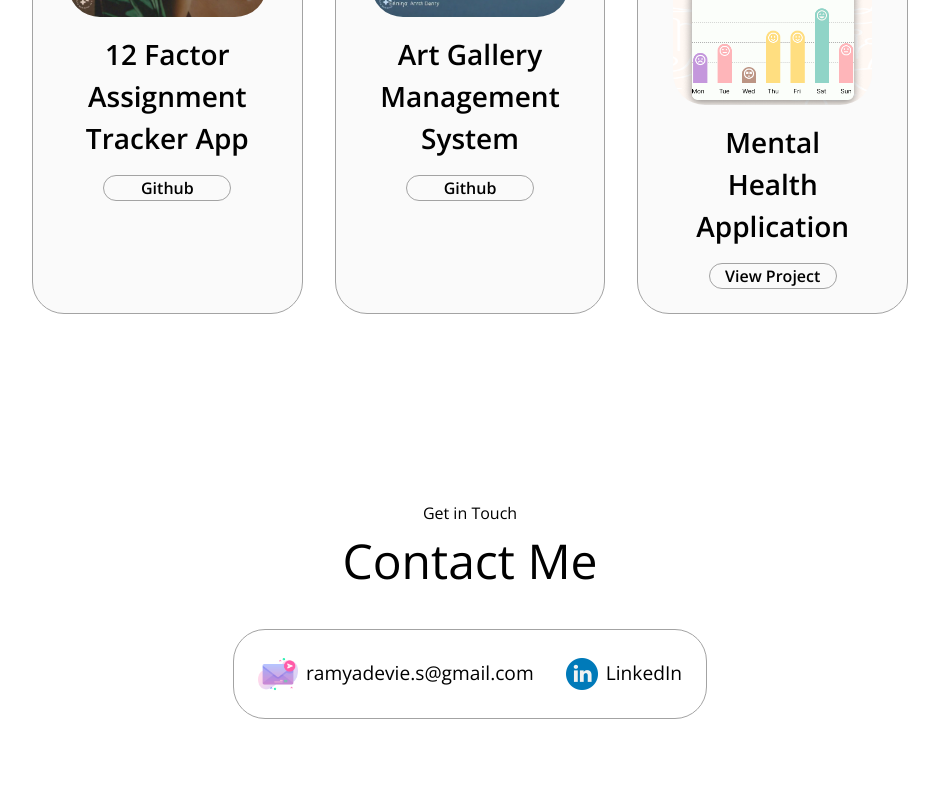
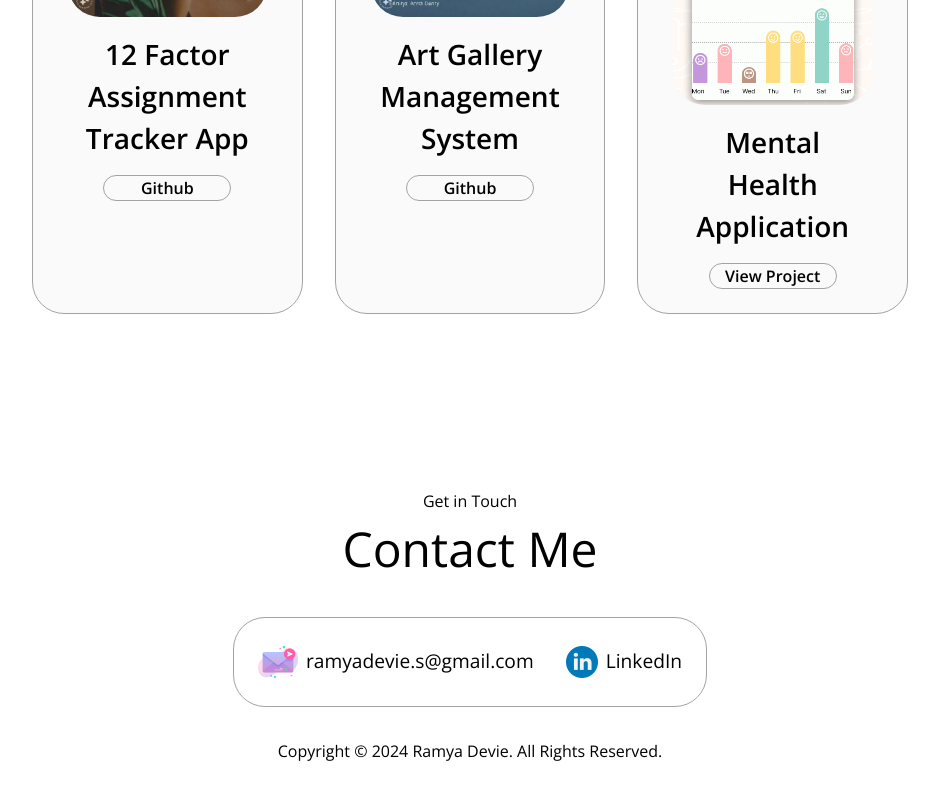
Before and after one commit to ramyadevie-saravanabhava/ramyadevie-saravanabhava.github.io, a Next.js app: page / in a window 1280 px wide. Shown: the part 2713-3513 px from the top of the page, without its empty margins (180-1119 px from the left). Built offline with nearby package versions, Linux system fonts and the light colour scheme.

Commit message:
add copyright

```diff
--- a/components/Index.js
+++ b/components/Index.js
@@ -455,6 +455,7 @@ const About = () => {
               </p>
             </div>
           </div>
+          <p className="text-center">Copyright &#169; 2024 Ramya Devie. All Rights Reserved.</p>
         </section>
       </div>
     </div>
```
